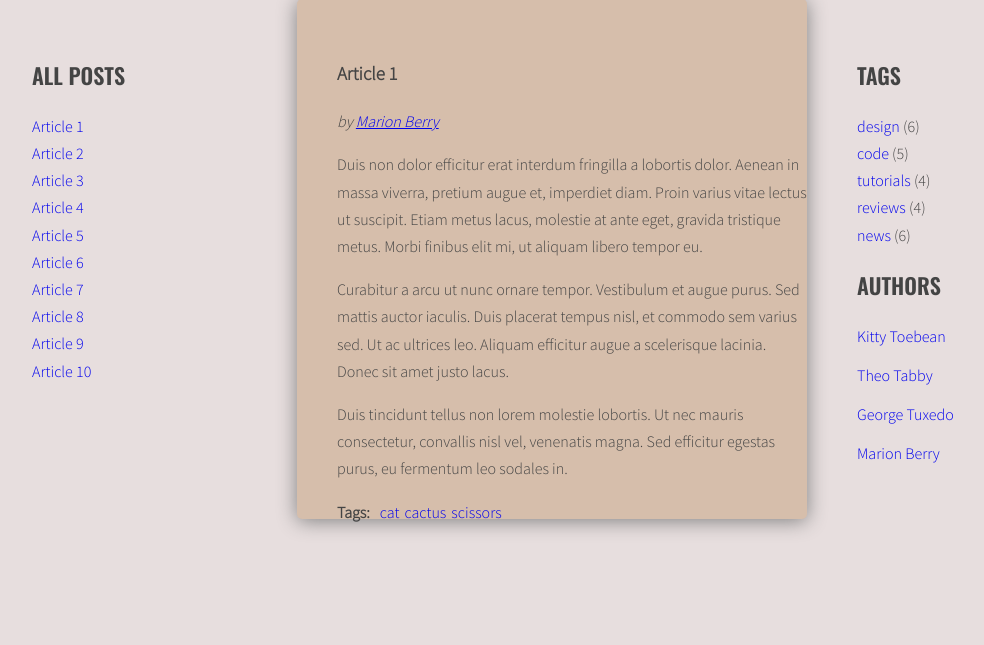
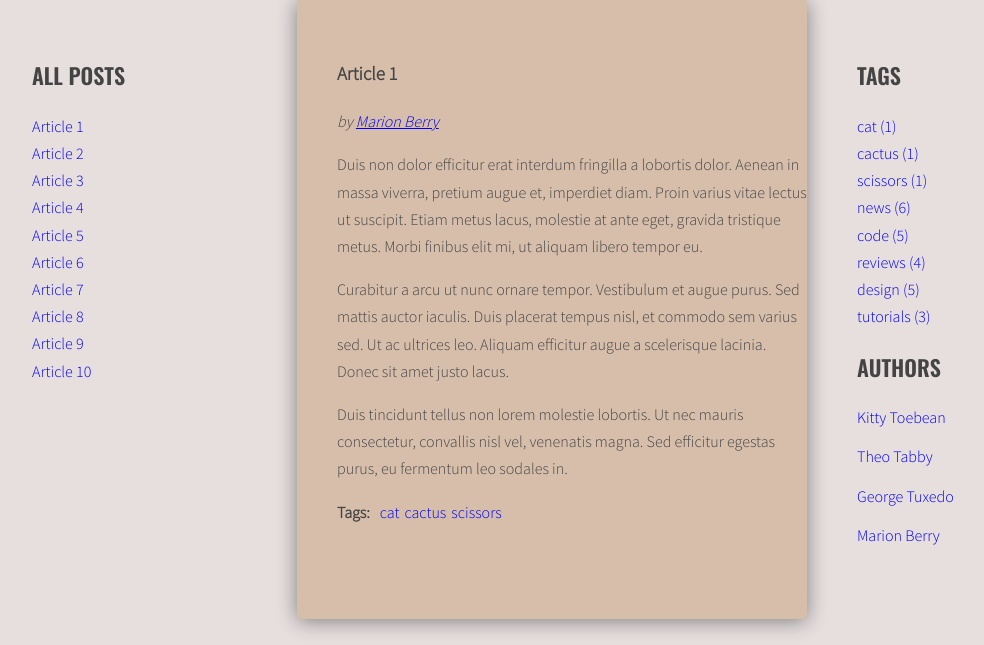
Before and after one commit to Vpartyzan/javascript-blog, a website: page index.html in a window 1280 px wide. Shown: the part 155-800 px from the top of the page, without its empty margins (88-1072 px from the left). Drawn offline with nearby package versions, Linux system fonts and the light colour scheme.

Commit message:
Add tagList generator in script.js

```diff
--- a/index.html
+++ b/index.html
@@ -191,11 +191,7 @@
             <aside class="sidebar">
               <h2 class="section-title">Tags</h2>
               <ul class="list tags">
-                <li><a href="#">design</a> <span>(6)</span></li>
-                <li><a href="#">code</a> <span>(5)</span></li>
-                <li><a href="#">tutorials</a> <span>(4)</span></li>
-                <li><a href="#">reviews</a> <span>(4)</span></li>
-                <li><a href="#">news</a> <span>(6)</span></li>
+
               </ul>
               <h2 class="section-title">Authors</h2>
               <ul class="list authors">
--- a/js/script.js
+++ b/js/script.js
@@ -4,7 +4,8 @@ const optArticleSelector = '.post',
   optTitleSelector = '.post-title',
   optTitleListSelector = '.titles',
   optArticleTagsSelector = '.post-tags .list',
-  optArticleAuthorSelector = '.post-author';
+  optArticleAuthorSelector = '.post-author',
+  optTagsListSelector = '.tags.list';
 
 const titleClickHandler = function(event){
   event.preventDefault();
@@ -77,6 +78,9 @@ function generateTitleLinks(customSelector = ''){
 generateTitleLinks();
 
 function generateTags(){
+  /* [NEW] create a new variable allTags with an empty object */
+  let allTags = {};
+
   /* [DONE] find all articles */
   const articles = document.querySelectorAll(optArticleSelector);
 
@@ -99,6 +103,14 @@ function generateTags(){
 
       /* [DONE] add generated code to html variable */
       html = html + linkHTML;
+
+      /* [NEW] check if this link is NOT already in allTags */
+      if (!allTags[tag]) {
+        /* [NEW] add generated code to allTags object */
+        allTags[tag] = 1;
+      } else {
+        allTags[tag]++;
+      }
       /* [DONE] END LOOP: for each tag */
     }
 
@@ -107,6 +119,24 @@ function generateTags(){
 
     /* [DONE] END LOOP: for every article: */
   }
+
+  /* [NEW] find list of tags in right column */
+  const tagList = document.querySelector('.tags');
+
+  /* [NEW] create variable for all links HTML code */
+  let allTagsHTML = '';
+
+  /* [NEW] START LOOP: for each tag in allTags: */
+  for (let tag in allTags) {
+    /* [NEW] generate code of a link and add it to allTagsHTML */
+    const linkHTML = '<li><a href="#tag-' + tag + '">' + tag + ' (' + allTags[tag] + ') ' + '</a></li>';
+
+    allTagsHTML += linkHTML;
+  }
+  /* [NEW] END LOOP: for each tag in allTags: */
+
+  /*[NEW] add HTML from allTagsHTML to tagList */
+  tagList.innerHTML = allTagsHTML;
 }
 
 generateTags();
@@ -143,7 +173,6 @@ function tagClickHandler(event){
     /* [DONE] add class active */
     foundTagLink.classList.add('active');
     /* [DONE] END LOOP: for each found tag link */
-    console.log(foundTagLink);
   }
 
   /* [DONE] execute function "generateTitleLinks" with article selector as argument */
@@ -188,7 +217,6 @@ function authorClickHandler (event) {
 
   for (let foundAuthorLink of foundAuthorLinks) {
     foundAuthorLink.classList.add('active');
-    console.log(foundAuthorLink);
   }
 
   generateTitleLinks('[data-author="' + author + '"]');
--- a/sass/style.scss
+++ b/sass/style.scss
@@ -57,6 +57,7 @@ body {
   box-shadow: 0 2px 20px 0px grey;
   background-color: #d6beab;
   flex: 2 0 0;
+  height: 620px;
 }
 
 .sidebar, .posts {
```
Also changed, not shown: css/style.css, 1 other file.
